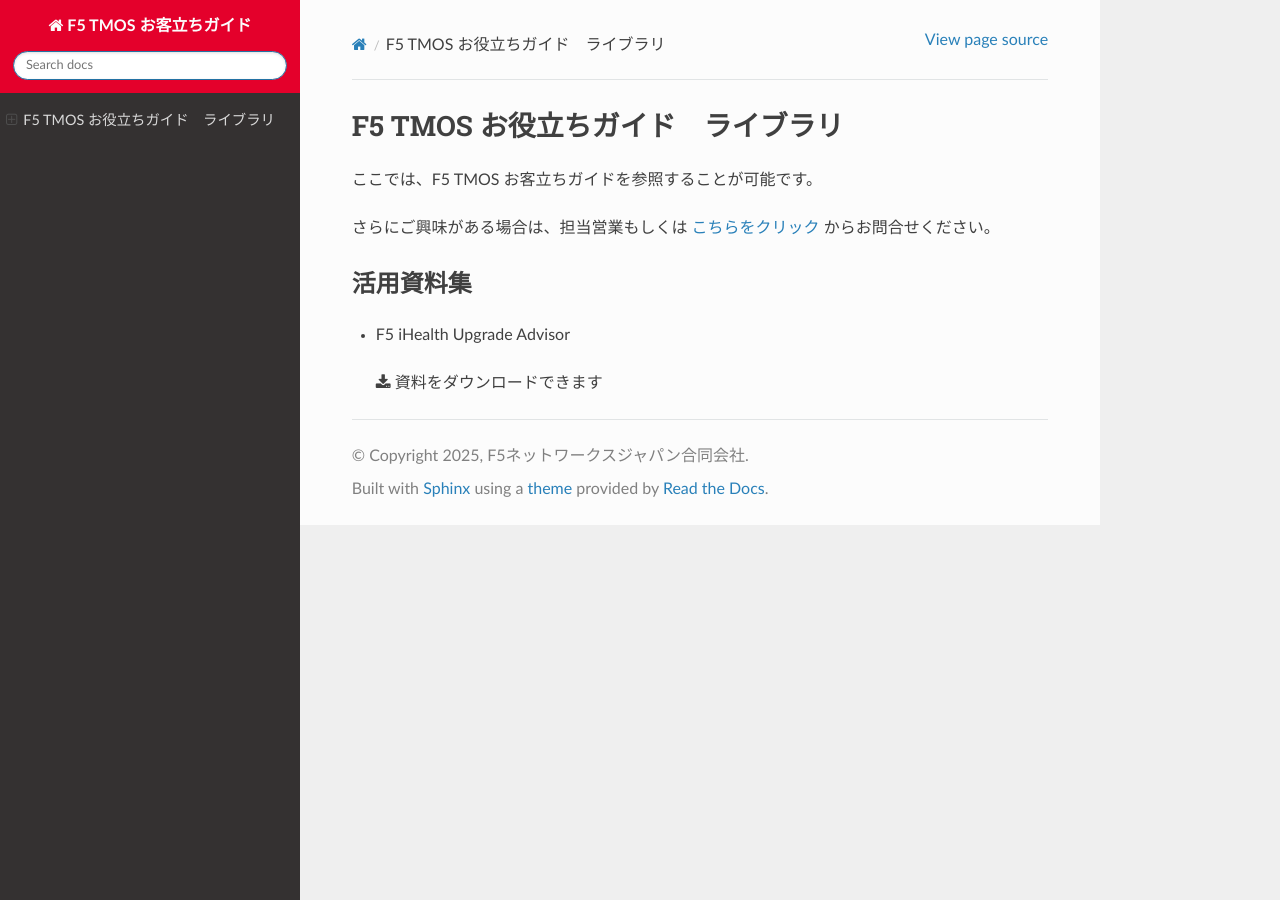
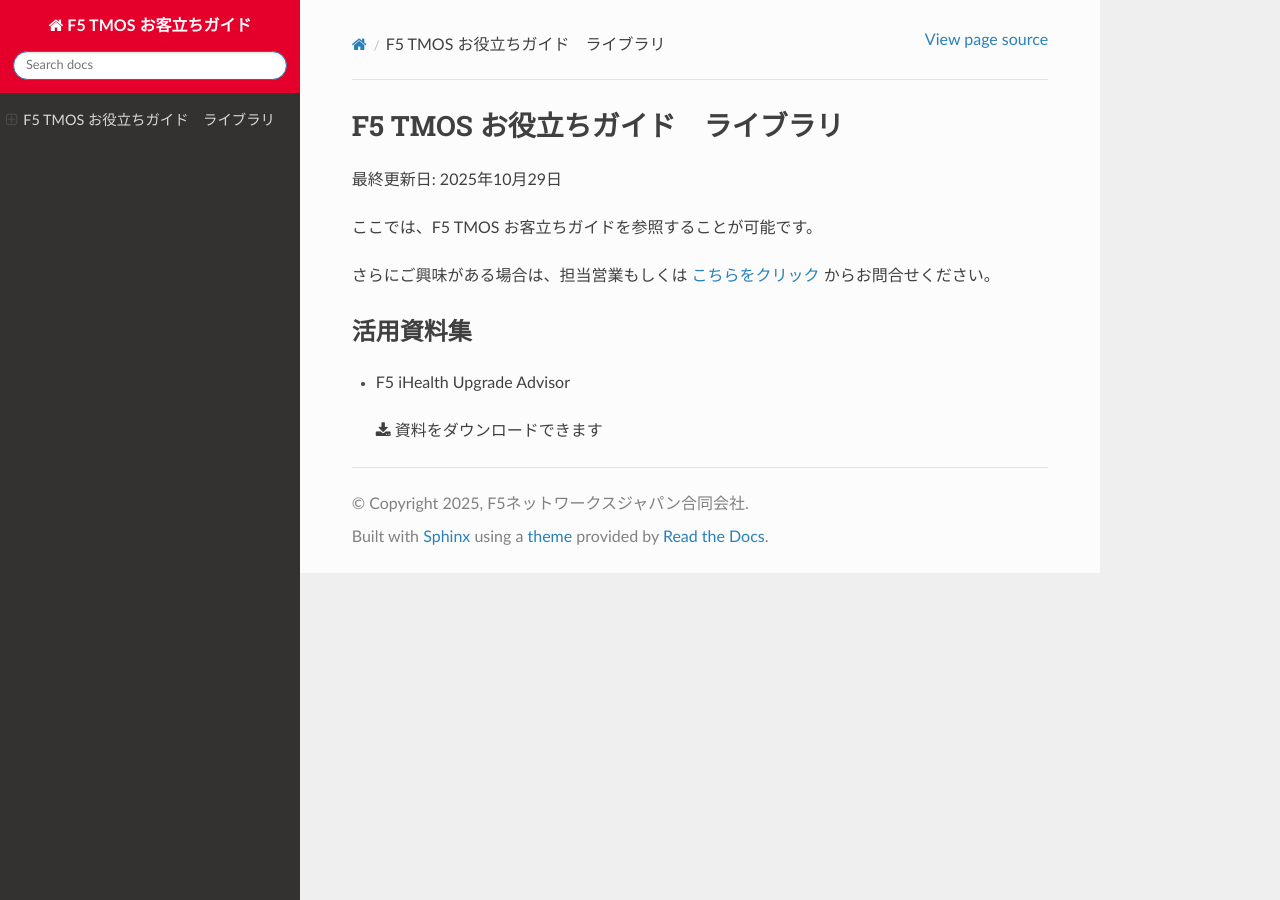
Before and after one commit to BeF5/f5j-tmos-guide, a Sphinx documentation site: the page built from docs/index.rst, in a window 1280 px wide. Built offline with Sphinx 7.4.7 and the Read the Docs theme 3.1.0, drawn with Linux system fonts in a browser that asks for light colours.

Commit message:
Update index.rst

```diff
--- a/docs/index.rst
+++ b/docs/index.rst
@@ -1,5 +1,6 @@
 F5 TMOS お役立ちガイド　ライブラリ
 ================================================
+最終更新日: 2025年10月29日
 
 ここでは、F5 TMOS お客立ちガイドを参照することが可能です。
 
```
